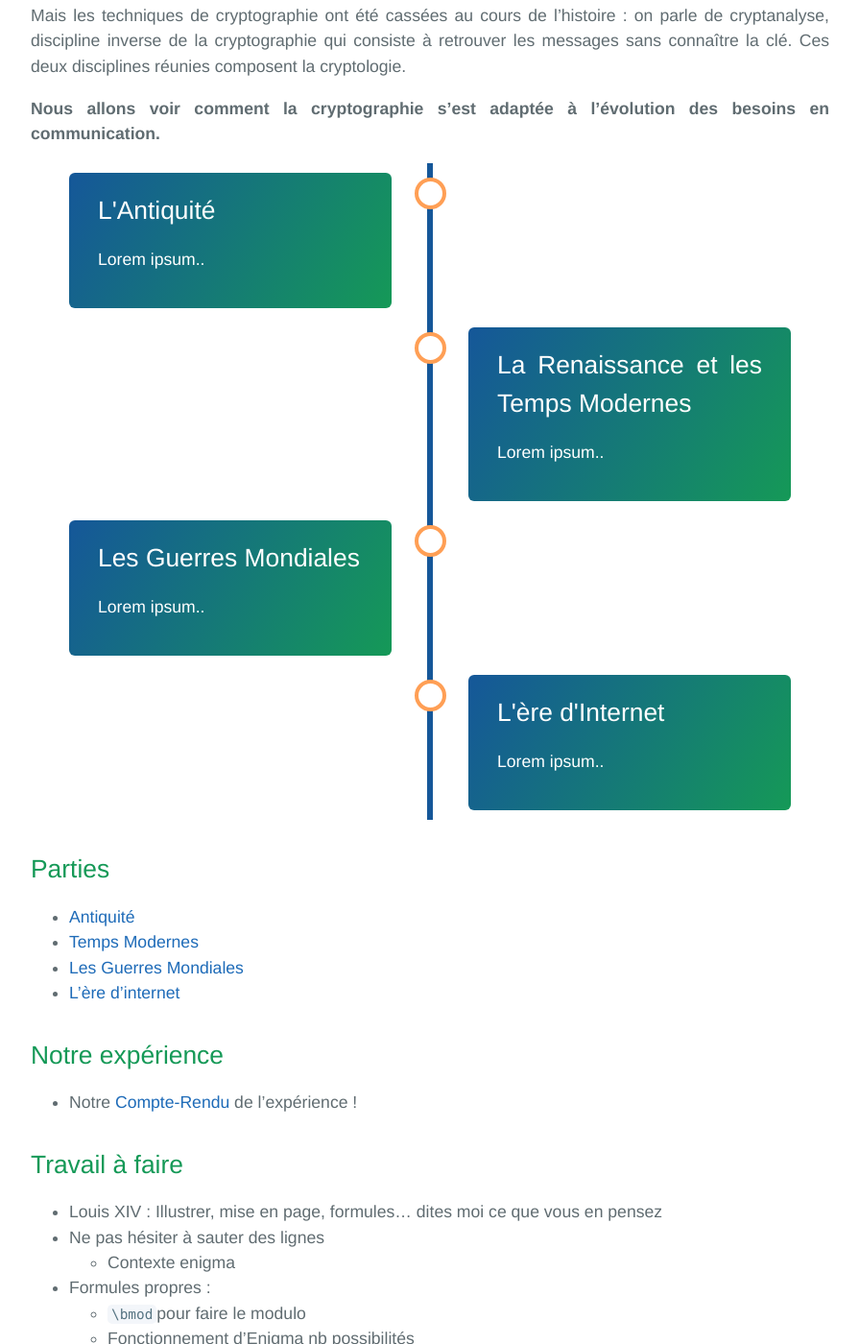
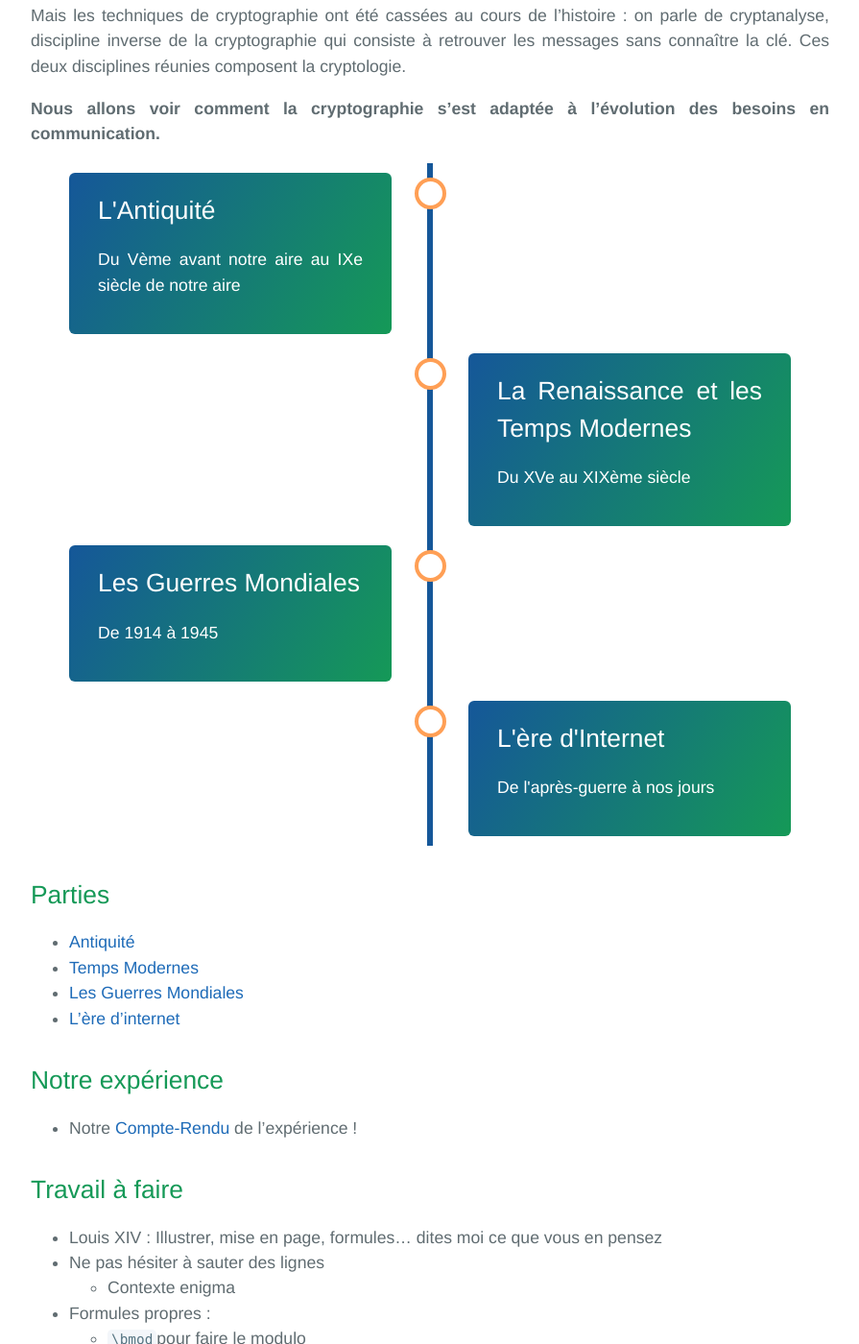
Before and after one commit to SamuelGallay/CryptoTPE, a Jekyll site: the page built from index.md, in a window 1280 px wide and 1400 px high, scrolled down 877 px. Shown: the whole window at 96% size, without its empty margins (192-1087 px from the left). Built offline with Jekyll 4.4.1, drawn with Linux system fonts in a browser that asks for light colours; our own code applies the rules of GitHub Pages for plain Markdown files.

Commit message:
Update index.md

```diff
--- a/index.md
+++ b/index.md
@@ -29,28 +29,28 @@ Mais les techniques de cryptographie ont été cassées au cours de l'histoire :
  <div class="container left">
    <div class="content" style="cursor: pointer;" onclick="window.location='{{ "/antiquite/" | relative_url }}';">
      <h2 style="color:white;">L'Antiquité</h2>
-     <p>Lorem ipsum..</p>
+     <p>Du Vème avant notre aire au IXe siècle de notre aire</p>
    </div>
  </div>
 
  <div class="container right">
    <div class="content" style="cursor: pointer;" onclick="window.location='{{ "/temps-modernes/" | relative_url }}';">
      <h2 style="color:white;">La Renaissance et les Temps Modernes</h2>
-     <p>Lorem ipsum..</p>
+     <p>Du XVe au XIXème siècle</p>
    </div>
  </div>
 
  <div class="container left">
    <div class="content" style="cursor: pointer;" onclick="window.location='{{ "/guerres/" | relative_url }}';">
      <h2 style="color:white;">Les Guerres Mondiales</h2>
-     <p>Lorem ipsum..</p>
+     <p>De 1914 à 1945</p>
    </div>
  </div>
 
  <div class="container right">
    <div class="content" style="cursor: pointer;" onclick="window.location='{{ "/internet/" | relative_url }}';">
      <h2 style="color:white;">L'ère d'Internet</h2>
-     <p>Lorem ipsum..</p>
+     <p>De l'après-guerre à nos jours</p>
    </div>
  </div>
 
```
